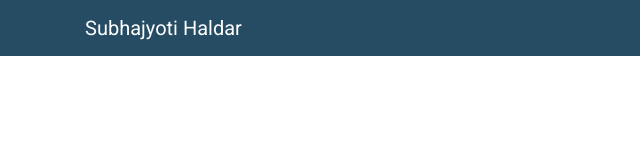
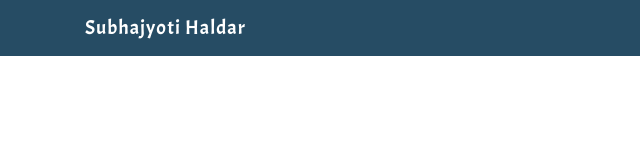
Before and after one commit to subhajyoti009/subhajyoti.github.io, a plain HTML site: page about/about.html in a window 1280 px wide. Shown: the full height of the page, 0-640 px from the left. Drawn offline with nearby package versions, Linux system fonts and the light colour scheme.

Commit message:
update navbar brand

```diff
--- a/about/style.css
+++ b/about/style.css
@@ -1,4 +1,5 @@
 @import url('https://fonts.googleapis.com/css2?family=Roboto&display=swap');
+@import url('https://fonts.googleapis.com/css2?family=Acme&display=swap');
 
 body{
     margin: 0;
@@ -10,3 +11,7 @@ body{
     background-color: #264C64;
     color: #fff;
 }
+.navbar-brand{
+    font-family: 'Acme', sans-serif;
+    letter-spacing: 1px;
+}
--- a/portfolio/style.css
+++ b/portfolio/style.css
@@ -1,4 +1,5 @@
 @import url('https://fonts.googleapis.com/css2?family=Roboto&display=swap');
+@import url('https://fonts.googleapis.com/css2?family=Acme&display=swap');
 
 body{
     margin: 0;
@@ -10,3 +11,7 @@ body{
     background-color: #264C64;
     color: #fff;
 }
+.navbar-brand{
+    font-family: 'Acme', sans-serif;
+    letter-spacing: 1px;
+}
```
